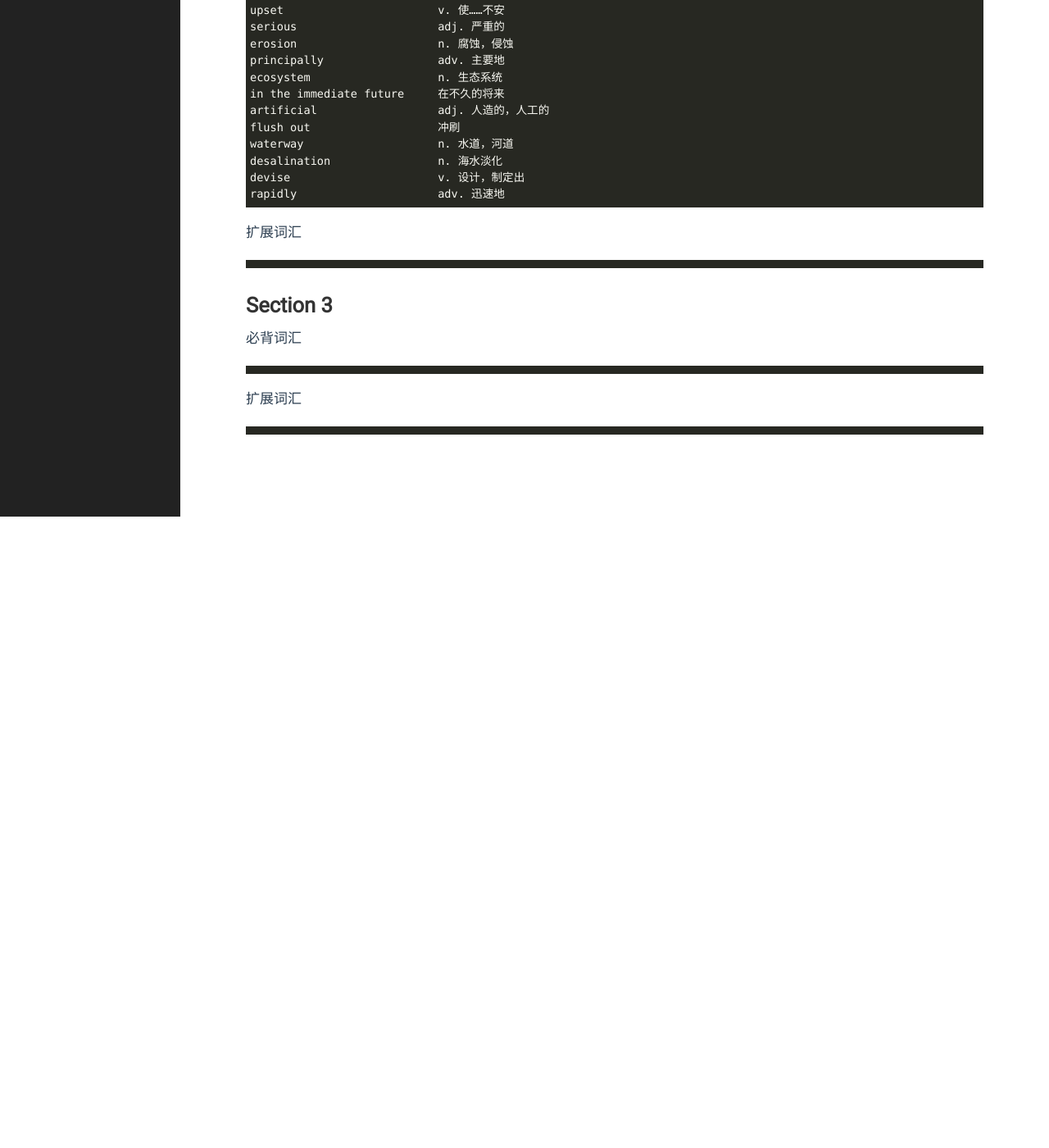
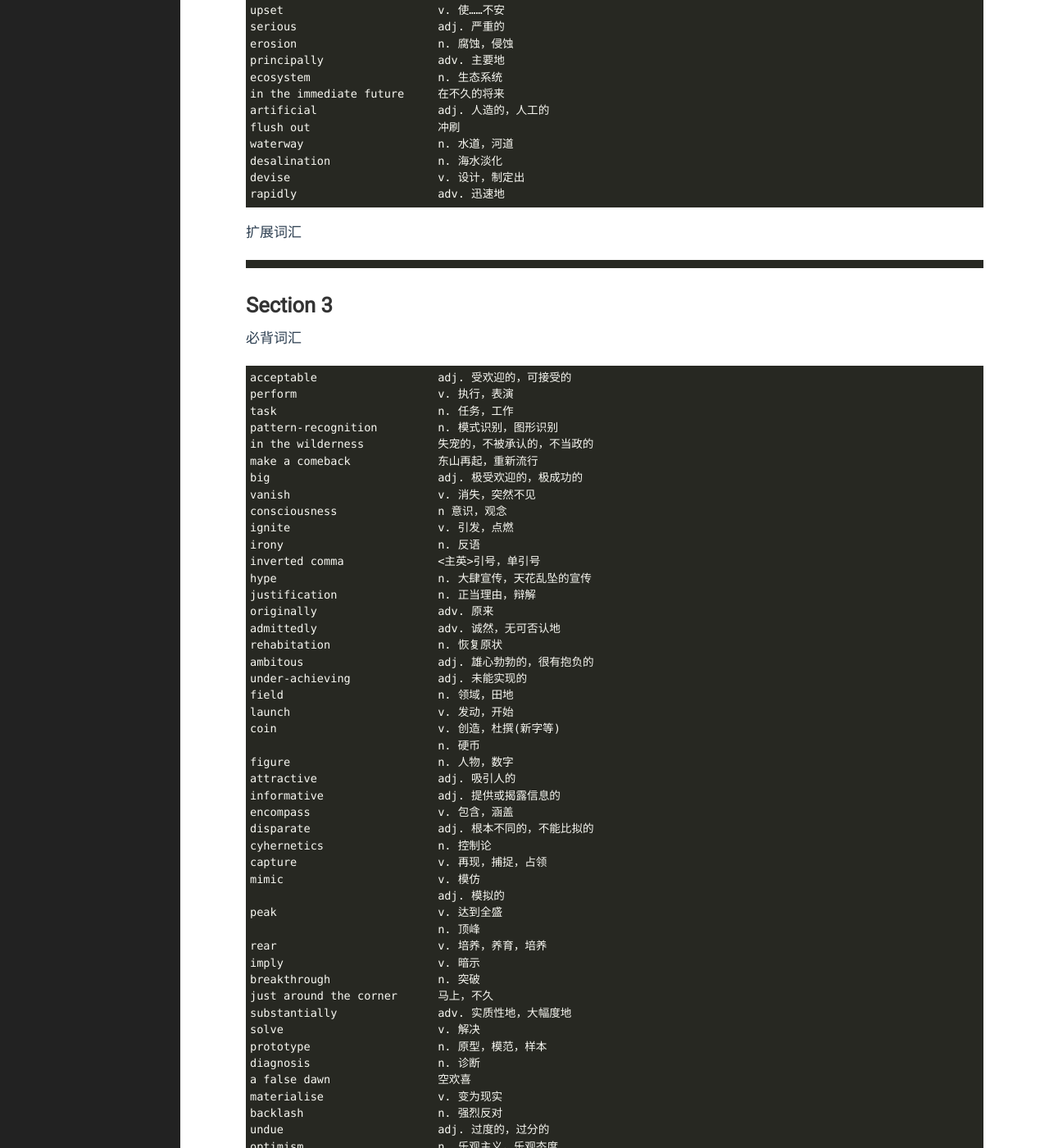
Before and after one commit to yejinp/yejinp.github.io, a Jekyll site: the page built from _posts/2023-07-31-vocabularies for IELTS 5-3 general Training.markdown, in a window 1280 px wide and 1400 px high, scrolled down 3955 px. Shown: the whole window at 82% size. Built offline with Jekyll 4.4.1, drawn with Linux system fonts in a browser that asks for light colours; a file with an impossible date is left out; before the commit the page ends 4585 px from its top, so only the background shows below that; some of the changed text lies outside the part shown.

Commit message:
add 2023-07-31-vocabularies for IELTS 5-3 general Training

````diff
--- a/_posts/2023-07-31-vocabularies for IELTS 5-3 general Training.markdown
+++ b/_posts/2023-07-31-vocabularies for IELTS 5-3 general Training.markdown
@@ -202,6 +202,94 @@ rapidly                     adv. 迅速地
 # Section 3 #
 必背词汇
 ```
+acceptable                  adj. 受欢迎的，可接受的
+perform                     v. 执行，表演
+task                        n. 任务，工作
+pattern-recognition         n. 模式识别，图形识别
+in the wilderness           失宠的，不被承认的，不当政的
+make a comeback             东山再起，重新流行
+big                         adj. 极受欢迎的，极成功的
+vanish                      v. 消失，突然不见
+consciousness               n 意识，观念
+ignite                      v. 引发，点燃
+irony                       n. 反语
+inverted comma              <主英>引号，单引号
+hype                        n. 大肆宣传，天花乱坠的宣传
+justification               n. 正当理由，辩解
+originally                  adv. 原来
+admittedly                  adv. 诚然，无可否认地
+rehabitation                n. 恢复原状
+ambitous                    adj. 雄心勃勃的，很有抱负的
+under-achieving             adj. 未能实现的
+field                       n. 领域，田地
+launch                      v. 发动，开始
+coin                        v. 创造，杜撰(新字等)
+                            n. 硬币
+figure                      n. 人物，数字
+attractive                  adj. 吸引人的
+informative                 adj. 提供或揭露信息的
+encompass                   v. 包含，涵盖
+disparate                   adj. 根本不同的，不能比拟的
+cyhernetics                 n. 控制论
+capture                     v. 再现，捕捉，占领
+mimic                       v. 模仿
+                            adj. 模拟的
+peak                        v. 达到全盛
+                            n. 顶峰
+rear                        v. 培养，养育，培养
+imply                       v. 暗示
+breakthrough                n. 突破
+just around the corner      马上，不久
+substantially               adv. 实质性地，大幅度地
+solve                       v. 解决
+prototype                   n. 原型，模范，样本
+diagnosis                   n. 诊断
+a false dawn                空欢喜
+materialise                 v. 变为现实
+backlash                    n. 强烈反对
+undue                       adj. 过度的，过分的
+optimism                    n. 乐观主义，乐观态度
+rectrenchment               n. 紧缩，费用消减
+opt                         v. 选择
+align                       v. 与……同列，与……结盟
+ironically                  adv. 具有讽刺意义地
+victim                      n. 受害者
+apparently                  adv. 明显地
+mundance                    adj. 世俗的，世界的
+unattended                  adj. 无人看管的，无人到场的
+characterise                v. 描绘，描述……的特征
+goal-post                   n. 目标；；球门柱
+blue-sky                    adj. 纯理论的，不切实际的；蓝天的
+commercialisation           n. 商业化
+joke                        v. 开玩笑
+implement                   v. 实施
+within the umbrella of      在……范围内
+tide                        n. 趋势，潮水
+back                        v. 支持
+                            n. 背
+reckon                      v. 认为
+promising                   adj. 有前途的
+a cluster of                一系列
+processor                   n. 处理器
+spot                        v. 发现
+camouflage                  v. 伪装
+battlefield                 n. 战场
+extract                     v. 提取，抽取
+live up to                  与……相符
+boost                       v. 促进，加强
+prospect                    n. 前景
+differentiate               v. 区别
+exacerbate                  v. 恶化
+filter                      v. 过滤
+categorise                  v. 将……分类
+classic                     adj. 典型的，经典的
+emerge                      v. 开始出现
+lipread                     v. 观察人的嘴唇动作来理解话意
+encapsulate                 v. 涵盖，概况
+transcribe                  v. 记录，用音标记下……的语音
+elusive                     adj. 难以琢磨的，难记的
+impressive                  adj. 令人惊叹的
+
 ```
 扩展词汇
 
````
